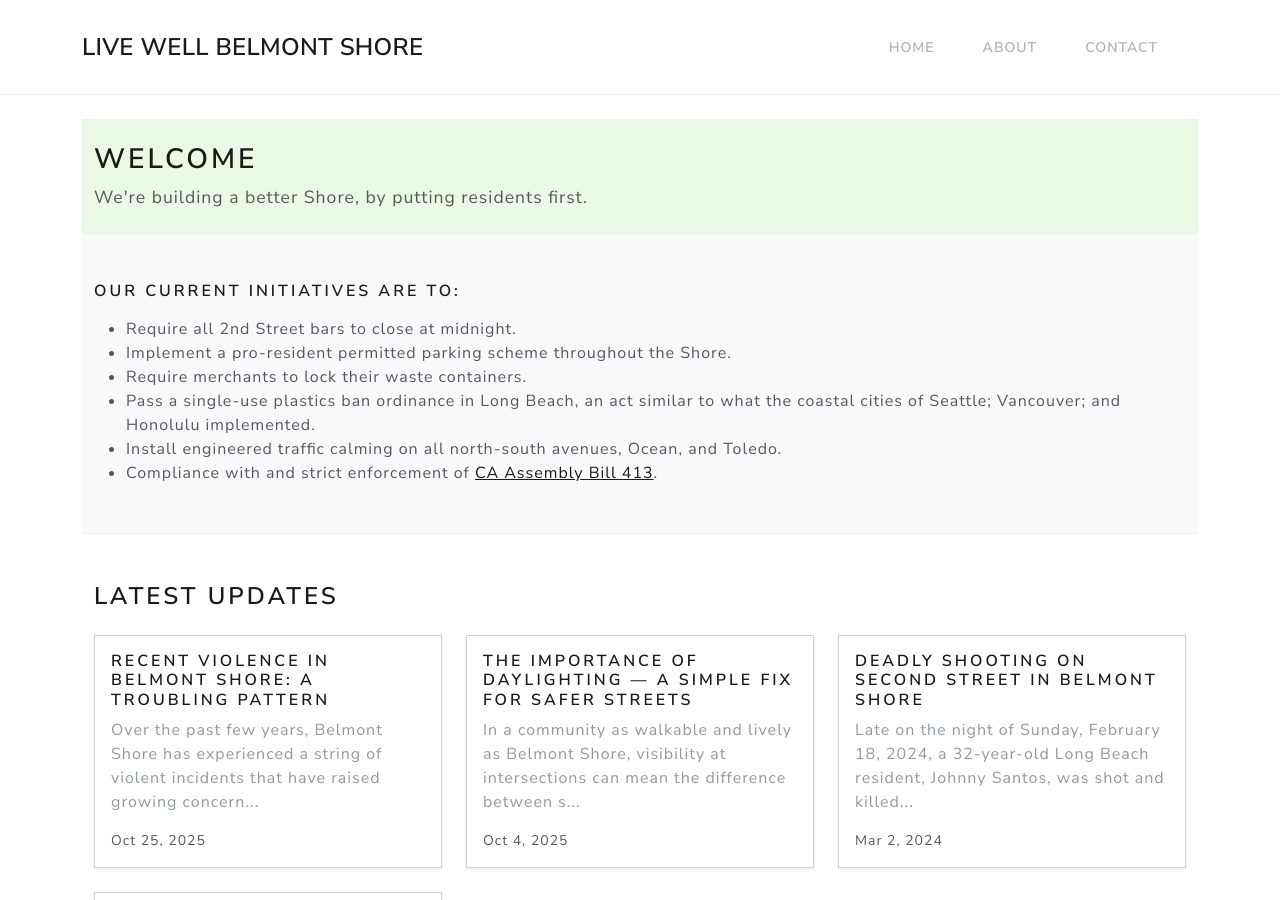
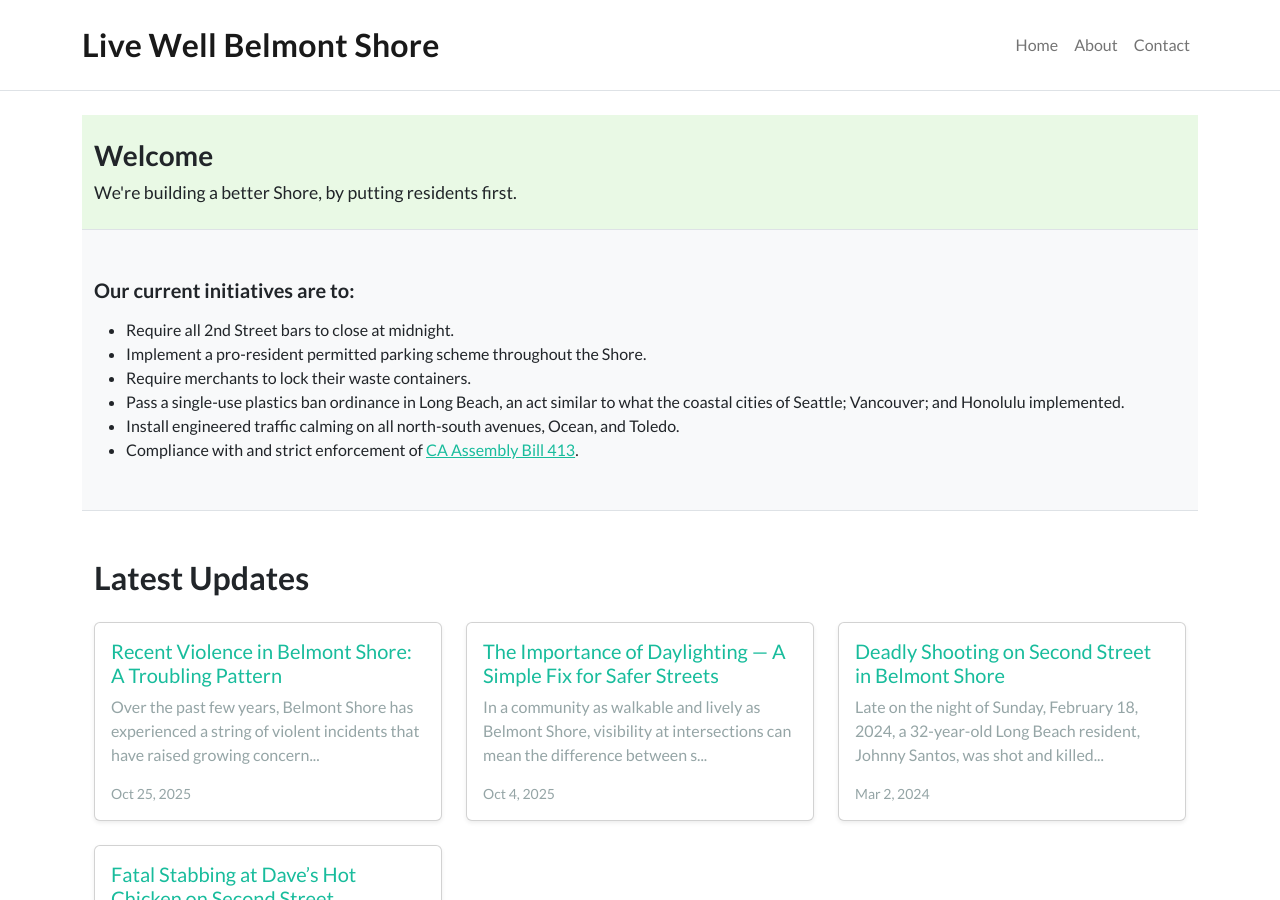
Before and after one commit to ericmseitz/livewellbs, a Jekyll site: the page built from index.html, in a window 1280 px wide and 900 px high. Built offline with Jekyll 4.4.1, drawn with Linux system fonts in a browser that asks for light colours; nearby versions of some CDN libraries.

Commit message:
a different theme

```diff
--- a/_layouts/default.html
+++ b/_layouts/default.html
@@ -14,7 +14,7 @@
     <meta property="og:type" content="website">
 
     <!-- Bootstrap 5 -->
-   <link href="https://cdn.jsdelivr.net/npm/bootswatch@5.3.3/dist/lux/bootstrap.min.css" rel="stylesheet">
+   <link href="https://cdn.jsdelivr.net/npm/bootswatch@5.3.3/dist/flatly/bootstrap.min.css" rel="stylesheet">
 
 
     <!-- Custom CSS -->
```
